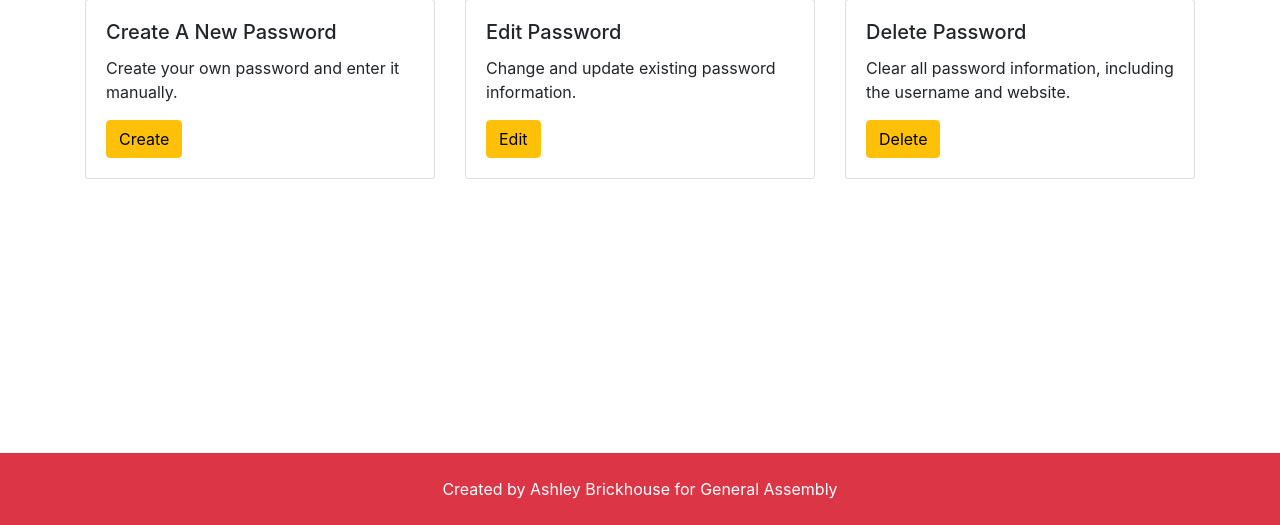
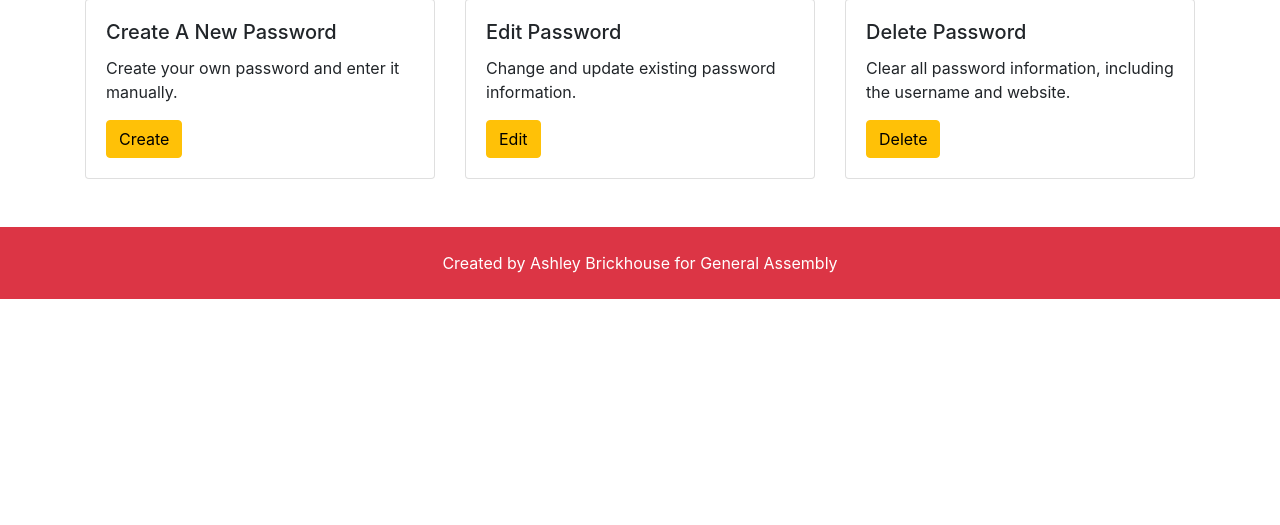
Before and after one commit to ashbrick/Password-Vault, a Django app: page /accounts/dashboard in a window 1280 px wide. Shown: the part 275-800 px from the top of the page. Run offline with Django 3.2, Linux system fonts and the light colour scheme; some libraries are stand-ins or nearby versions.

Commit message:
removed fixed-bottom from footer, changed redirect to dashboard when user registers

```diff
--- a/accounts/views.py
+++ b/accounts/views.py
@@ -41,7 +41,7 @@ def register(request):
                     # login automatically after registering
                     auth.login(request, user) #bring in from django.contrib
                     messages.success(request, 'You are registered, and logged in')
-                    return redirect('index')
+                    return redirect('dashboard')
         else:
             messages.error(request, 'Passwords do not match')
             return redirect('register')
--- a/templates/partials/_footer.html
+++ b/templates/partials/_footer.html
@@ -1,5 +1,5 @@
 <!-- FOOTER -->
-  <footer id="main-footer" class="fixed-bottom py-4 bg-danger text-white text-center">
+  <footer id="main-footer" class="py-4 bg-danger text-white text-center">
     <div class="container">
       <div class="footer social-links">
         Created by Ashley Brickhouse for General Assembly
```
